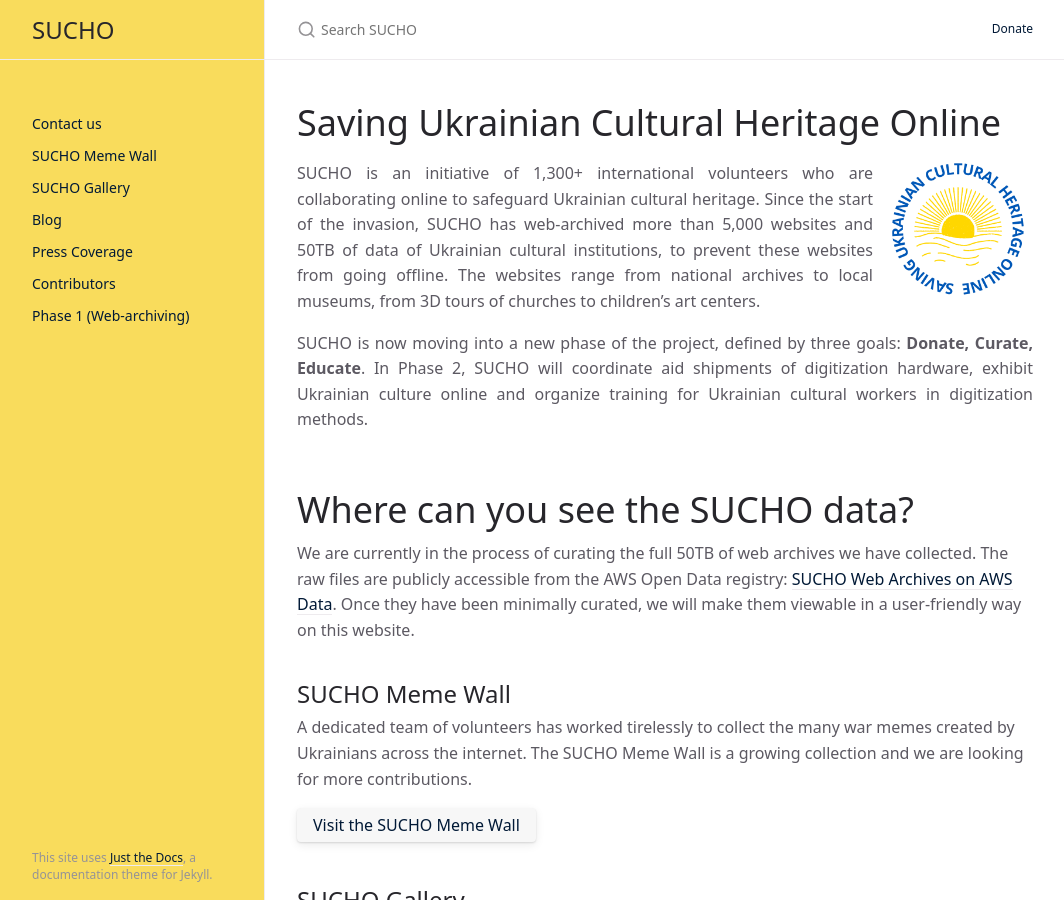
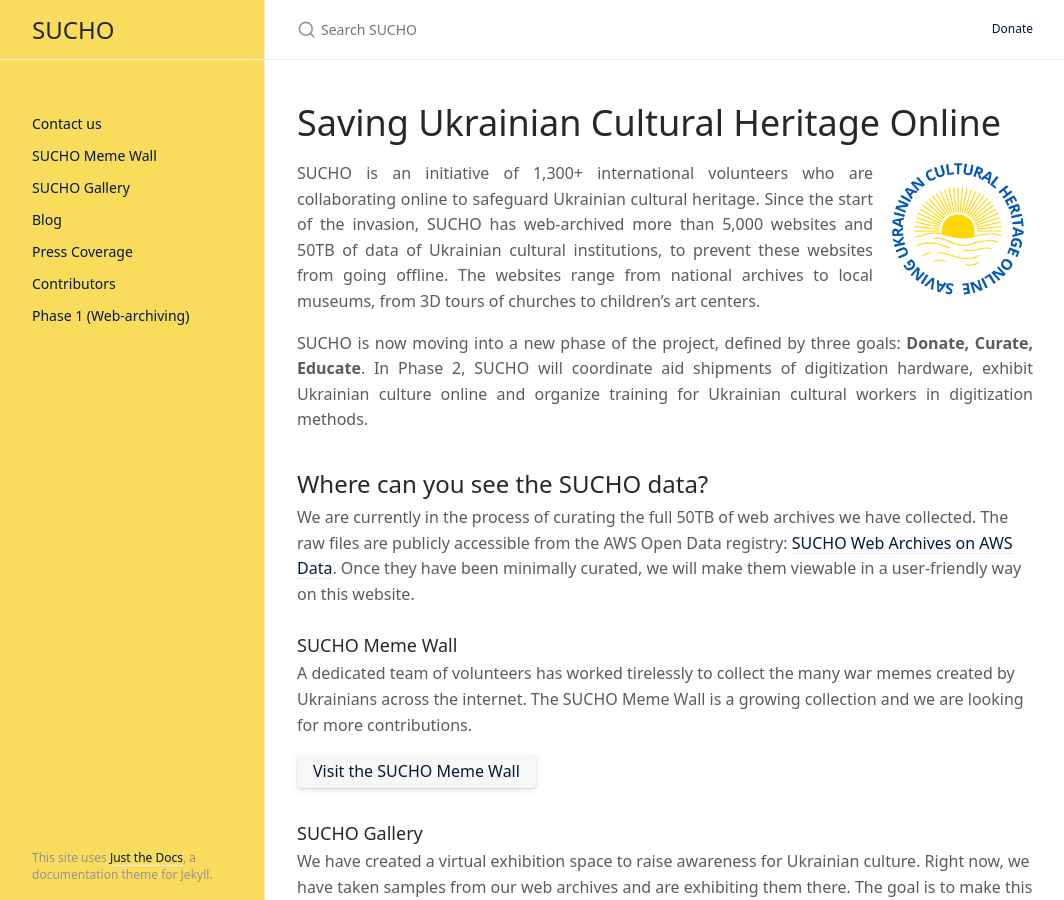
Before and after one commit to sucho-archiving/sucho-archiving.github.io, a Jekyll site: the page built from index.md, in a window 1280 px wide and 900 px high. Shown: the whole window, without its empty margins (107-1171 px from the left). Built offline with Jekyll 4.4.1, drawn with Linux system fonts in a browser that asks for light colours.

Commit message:
Cosmetic changes

```diff
--- a/index.md
+++ b/index.md
@@ -11,24 +11,23 @@
 
 <img src="/assets/images/sucho-logo.png" width="150px" style="float:right; margin-left: 10px;" title="Saving Ukrainian Cultural Heritage Online">
 
-
 SUCHO is an initiative of 1,300+ international volunteers who are collaborating online to safeguard Ukrainian cultural heritage. Since the start of the invasion, SUCHO has web-archived more than 5,000 websites and 50TB of data of Ukrainian cultural institutions, to prevent these websites from going offline. The websites range from national archives to local museums, from 3D tours of churches to children’s art centers.
 {: .text-justify }
 
 SUCHO is now moving into a new phase of the project, defined by three goals: **Donate, Curate, Educate**. In Phase 2, SUCHO will coordinate aid shipments of digitization hardware, exhibit Ukrainian culture online and organize training for Ukrainian cultural workers in digitization methods.
 {: .text-justify }
 
-# Where can you see the SUCHO data?
+## Where can you see the SUCHO data?
 
 We are currently in the process of curating the full 50TB of web archives we have collected. The raw files are publicly accessible from the AWS Open Data registry: [SUCHO Web Archives on AWS Data](https://registry.opendata.aws/sucho/). Once they have been minimally curated, we will make them viewable in a user-friendly way on this website.
 
-## SUCHO Meme Wall
+### SUCHO Meme Wall
 
 A dedicated team of volunteers has worked tirelessly to collect the many war memes created by Ukrainians across the internet. The SUCHO Meme Wall is a growing collection and we are looking for more contributions.
 
 [Visit the SUCHO Meme Wall](https://memes.sucho.org/){: .btn }
 
-## SUCHO Gallery
+### SUCHO Gallery
 
 We have created a virtual exhibition space to raise awareness for Ukrainian culture. Right now, we have taken samples from our web archives and are exhibiting them there. The goal is to make this space available to Ukrainian institutions to upload selected digitized holdings and
 
```
